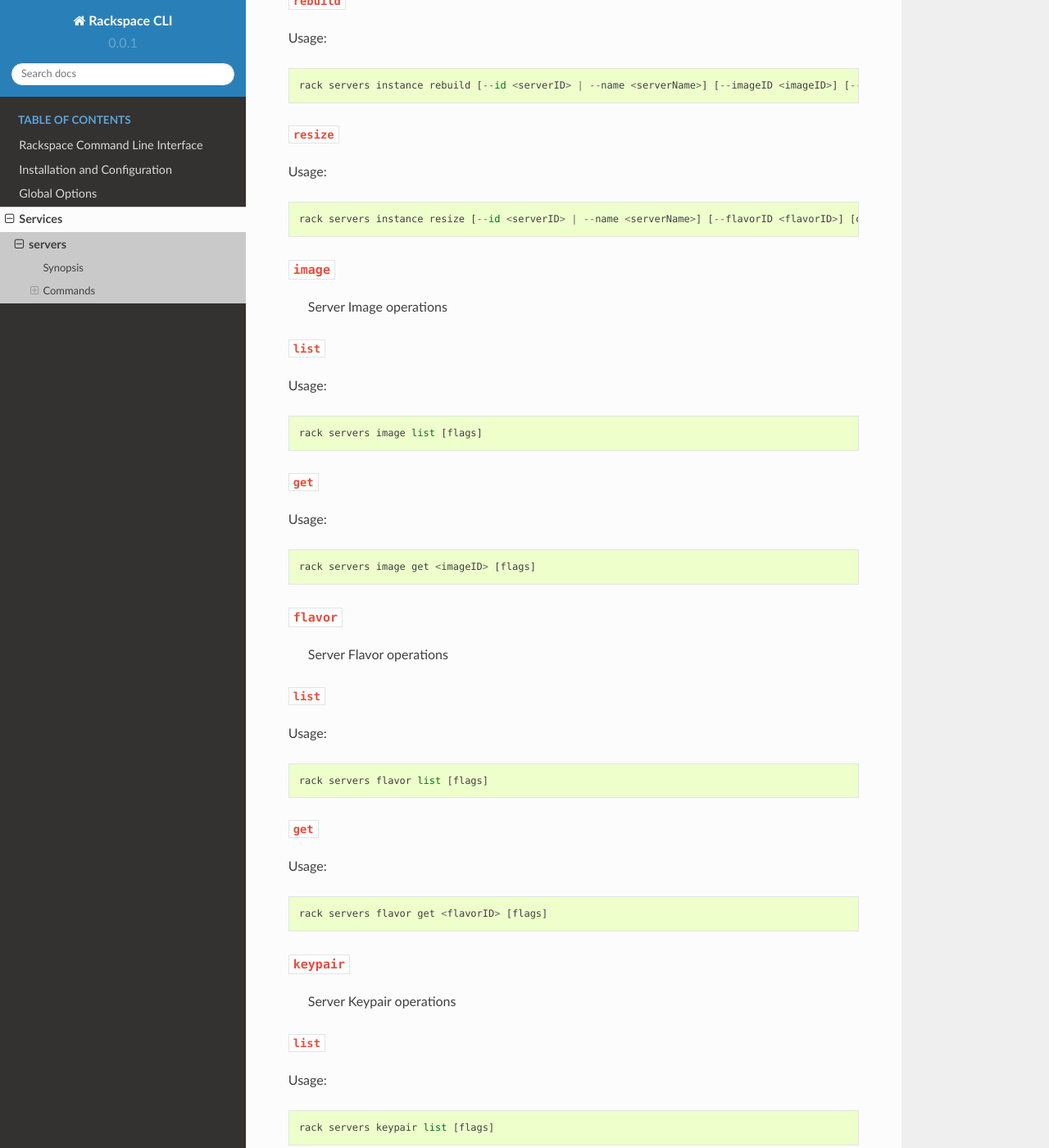
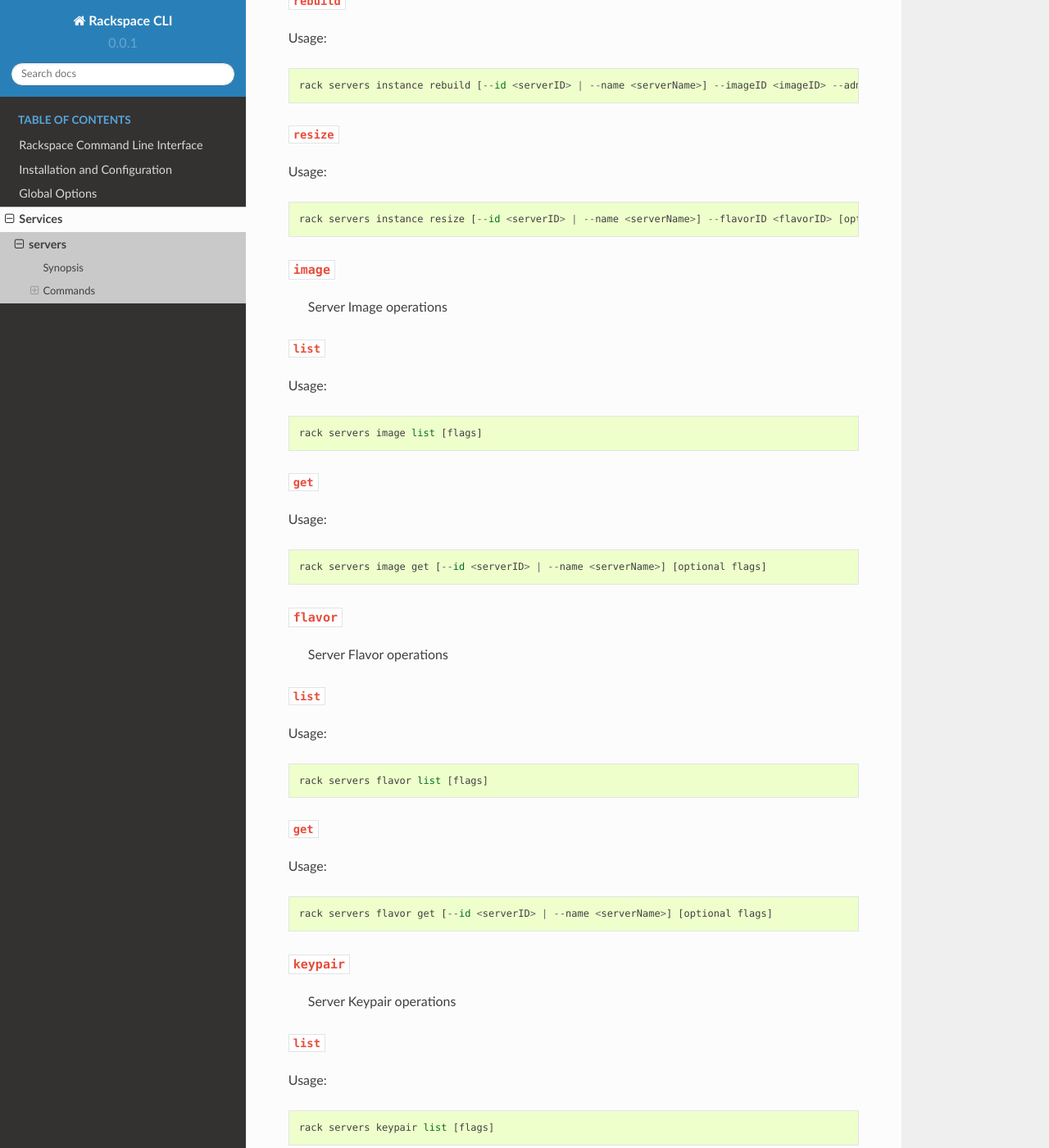
Before and after one commit to rackspace/rack, a Sphinx documentation site: the page built from docs/services/servers.rst, in a window 1280 px wide and 1400 px high, scrolled down 1474 px. Shown: the whole window at 82% size. Built offline with Sphinx 7.4.7 and the Read the Docs theme 2.0.0, drawn with Linux system fonts in a browser that asks for light colours; some of the changed text lies outside the part shown.

Commit message:
update servers command docs

```diff
--- a/docs/services/servers.rst
+++ b/docs/services/servers.rst
@@ -60,13 +60,13 @@
 ^^^^^^^^^^^
 Usage::
 
-    rack servers instance rebuild [--id <serverID> | --name <serverName>] [--imageID <imageID>] [--adminPass <adminPass>] [optional flags]
+    rack servers instance rebuild [--id <serverID> | --name <serverName>] --imageID <imageID> --adminPass <adminPass> [optional flags]
 
 ``resize``
 ^^^^^^^^^^
 Usage::
 
-    rack servers instance resize [--id <serverID> | --name <serverName>] [--flavorID <flavorID>] [optional flags]
+    rack servers instance resize [--id <serverID> | --name <serverName>] --flavorID <flavorID> [optional flags]
 
 
 ``image``
@@ -84,7 +84,7 @@
 ^^^^^^^^
 Usage::
 
-    rack servers image get <imageID> [flags]
+    rack servers image get [--id <serverID> | --name <serverName>] [optional flags]
 
 ``flavor``
 ~~~~~~~~~~
@@ -101,7 +101,7 @@
 ^^^^^^^
 Usage::
 
-    rack servers flavor get <flavorID> [flags]
+    rack servers flavor get [--id <serverID> | --name <serverName>] [optional flags]
 
 
 ``keypair``
@@ -119,16 +119,16 @@
 ^^^^^^^^^^
 Usage::
 
-    rack servers keypair create <keypairName> [flags]
+    rack servers keypair create --name <keypairName> [optional flags]
 
 ``get``
 ^^^^^^^
 Usage::
 
-    rack [globals] servers keypair get [--name <keypairName>] [flags]
+    rack [globals] servers keypair get --name <keypairName> [optional flags]
 
 ``delete``
 ^^^^^^^^^^
 Usage::
 
-    rack servers keypair delete [--name <keypairName>] [flags]
+    rack servers keypair delete --name <keypairName> [optional flags]
```
